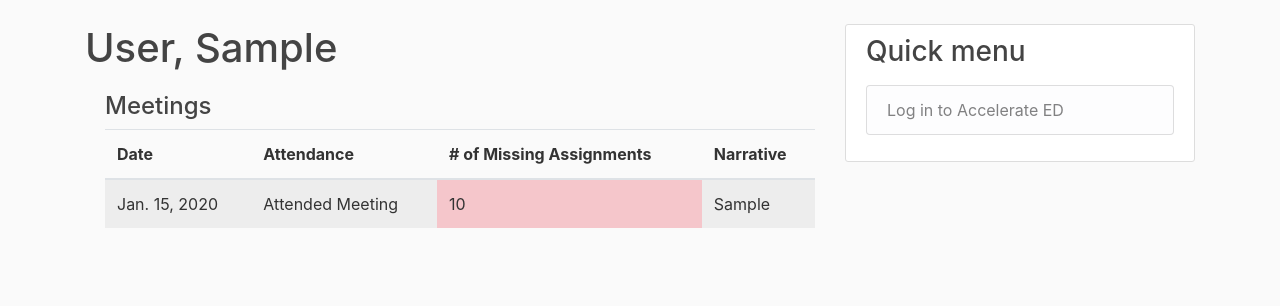
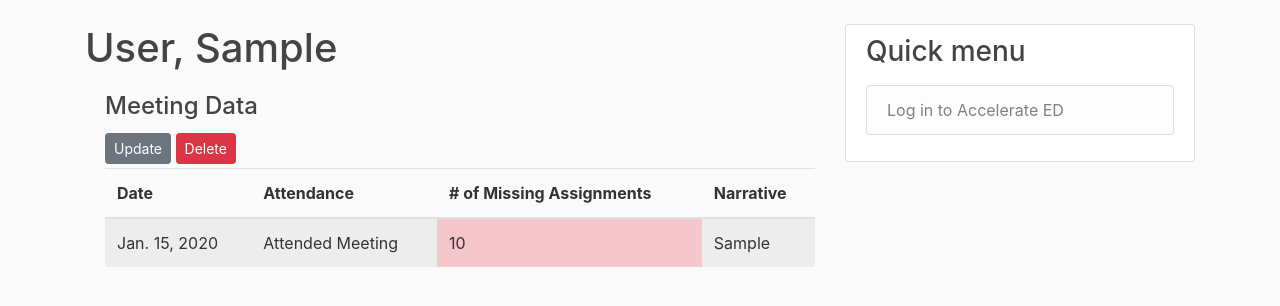
Before and after one commit to AutonomousDev/isapp, a Django app: page /student_meeting/1/ in a window 1280 px wide. Shown: the part 56-362 px from the top of the page. Run offline with Django 3.2, Linux system fonts and the light colour scheme; the first user in the database is signed in; tables that the repository leaves empty hold one stand-in row (Sample ...); some libraries are stand-ins or nearby versions.

Commit message:
Intigrated meeting update into the student meeting detail view

```diff
--- a/check_in/models.py
+++ b/check_in/models.py
@@ -72,10 +72,5 @@ class StudentMeeting(models.Model):
         """String representing the Model object"""
         return str(self.appointment_date) + ": " + self.student.last_name + ", " + self.student.first_name
 
-"""
-# Depreciated to use CourseEnrollment
-@receiver(post_save, sender=StudentMeeting)
-def set_current_courses(sender, instance, created, **kwargs):
-    if created:
-        instance.current_courses.set(instance.student.course.all())
-"""
+    def get_absolute_url(self):
+        return reverse('student_meeting-detail', kwargs={'pk': self.pk})
--- a/check_in/templates/check_in/component_meeting_table.html
+++ b/check_in/templates/check_in/component_meeting_table.html
@@ -1,5 +1,5 @@
 <div style="margin-left:20px;margin-top:20px">
-    <h4>Meetings</h4>
+    <h4>Meeting Data</h4>
     <table class="table table-hover">
         <thead>
         <tr>
@@ -12,7 +12,7 @@
         <tbody>
         {% for meeting in student_meetings reversed %}
 
-        <tr onclick="window.location='{% url 'student_meeting-update' meeting.id %}';">
+        <tr onclick="window.location='{% url 'student_meeting-detail' meeting.id %}';">
             <td>{{ meeting.appointment_date }}</td>
             {% if meeting.attended_meeting %}
             <td>Attended Meeting</td>
--- a/check_in/templates/check_in/meeting_archive_week.html
+++ b/check_in/templates/check_in/meeting_archive_week.html
@@ -55,7 +55,7 @@
             </tr>
                     {% for meeting in object_list %}
                     {% if meeting.student == this_student %}
-            <tr>
+            <tr onclick="window.location='{% url 'student_meeting-detail' meeting.id %}';">
                         <td>{{ meeting.appointment_date }}</td>
 
                         {% if meeting.attended_meeting %}
--- a/check_in/templates/check_in/studentmeeting_detail.html
+++ b/check_in/templates/check_in/studentmeeting_detail.html
@@ -4,7 +4,12 @@
 <h1>{{ object.student.last_name }}, {{ object.student.first_name }}</h1>
 
 <div style="margin-left:20px;margin-top:20px">
-    <h4>Meetings</h4>
+    <h4>Meeting Data</h4>
+    {% if object.instructor == user %}
+    <!-- Author edit and delete controls -->
+    <a class="btn btn-secondary btn-sm mt-1 mb-1" href="{% url 'student_meeting-update' object.id %}">Update</a>
+    <a class="btn btn-danger btn-sm mt-1 mb-1" href="#">Delete</a>
+    {% endif %}
     <table class="table table-striped">
         <thead>
         <tr>
```
Lines whose indentation alone changed are shown as unchanged.
